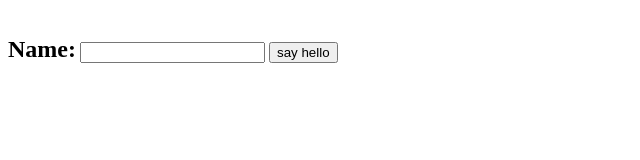
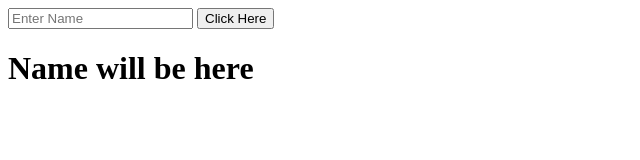
Before and after one commit to SubradevSarkar/Assignment-Submission, a plain HTML site: page Assignment3/index.html in a window 1280 px wide. Shown: the whole page, without its empty margins (0-640 px from the left). Drawn offline with Linux system fonts and the light colour scheme.

Commit message:
assignment 3

```diff
--- a/Assignment3/index.html
+++ b/Assignment3/index.html
@@ -2,18 +2,16 @@
 <html lang="en">
 
 <head>
-    <meta charset="UTF-8">
-    <meta http-equiv="X-UA-Compatible" content="IE=edge">
-    <meta name="viewport" content="width=device-width, initial-scale=1.0">
     <title>Document</title>
-    <link rel="stylesheet" href="style.css">
 </head>
 
 <body>
-    <p id="text"></p>
-    <h2 style="display: inline-block;">Name:</h2>
-    <input type="text" id="name">
-    <button id="submit-btn" onclick="submit()">say hello</button>
+    <input type="text" placeholder="Enter Name" id="name-in" />
+    <button onclick="takeValue()">
+        Click Here
+    </button>
+
+    <h1 id="name">Name will be here</h1>
 
     <script src="./script.js"></script>
 </body>
--- a/Assignment3/script.js
+++ b/Assignment3/script.js
@@ -1,8 +1,8 @@
-const input = document.querySelector("#name")
-const submitBtn = document.querySelector("#submit-btn")
-const text = document.querySelector("#text")
+function takeValue() {
 
+    var inp = document.getElementById('name-in');
+    var data = inp.value;
 
-function submit() {
-    text.innerHTML = "Hello my name is " + input.value
+    document.getElementById('name').innerText = data;
+
 }
--- a/Assignment3/style.css
+++ /dev/null
@@ -1,3 +0,0 @@
-body{
-
-}
```
